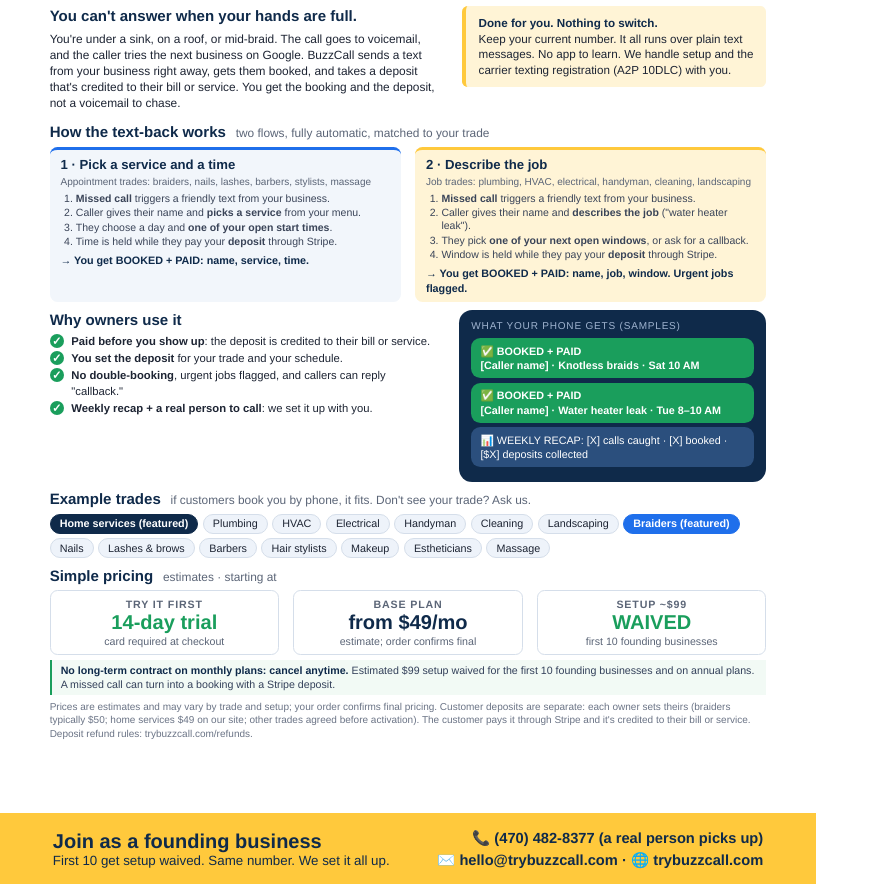
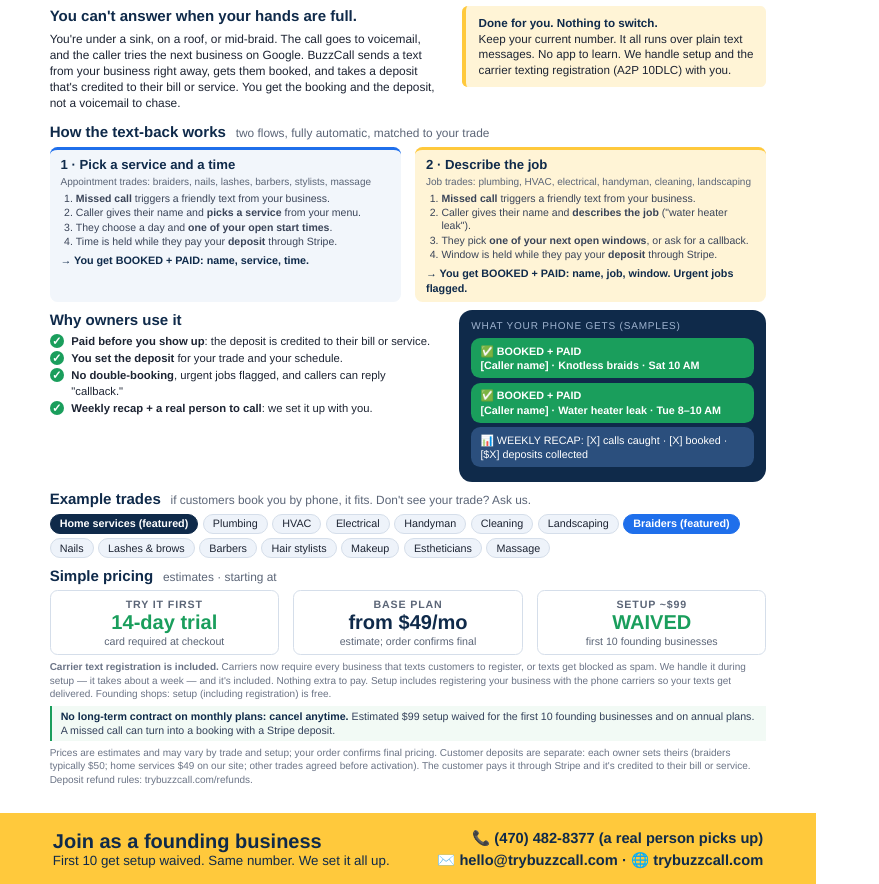
Before and after one commit to bytspot-source/trybuzzcall, a website: page marketing/pitch_sheet.html in a window 1280 px wide. Shown: the part 172-1056 px from the top of the page, without its empty margins (0-879 px from the left). Drawn offline with Linux system fonts and the light colour scheme.

Commit message:
Add carrier text registration copy to setup page and pitch sheets

```diff
--- a/marketing/pitch_sheet.html
+++ b/marketing/pitch_sheet.html
@@ -137,6 +137,7 @@ footer .contact{text-align:right;font-size:11pt;color:#0f2a4a;font-weight:700;li
       <div class="price"><div class="k">Base plan</div><div class="v">from $49/mo</div><div class="s">estimate; order confirms final</div></div>
       <div class="price waive"><div class="k">Setup ~$99</div><div class="v">WAIVED</div><div class="s">first 10 founding businesses</div></div>
     </div>
+    <div class="fine"><b>Carrier text registration is included.</b> Carriers now require every business that texts customers to register, or texts get blocked as spam. We handle it during setup — it takes about a week — and it's included. Nothing extra to pay. Setup includes registering your business with the phone carriers so your texts get delivered. Founding shops: setup (including registration) is free.</div>
     <div class="trust"><b>No long-term contract on monthly plans: cancel anytime.</b> Estimated $99 setup waived for the first 10 founding businesses and on annual plans. A missed call can turn into a booking with a Stripe deposit.</div>
     <div class="fine">Prices are estimates and may vary by trade and setup; your order confirms final pricing. Customer deposits are separate: each owner sets theirs (braiders typically $50; home services $49 on our site; other trades agreed before activation). The customer pays it through Stripe and it's credited to their bill or service. Deposit refund rules: trybuzzcall.com/refunds.</div>
   </section>
```
Also changed, not shown: marketing/pitch_sheet_braiders.html (+1 -0 lines), marketing/pitch_sheet_plumbing.html (+1 -0 lines), public/setup.html (+1 -0 lines).
